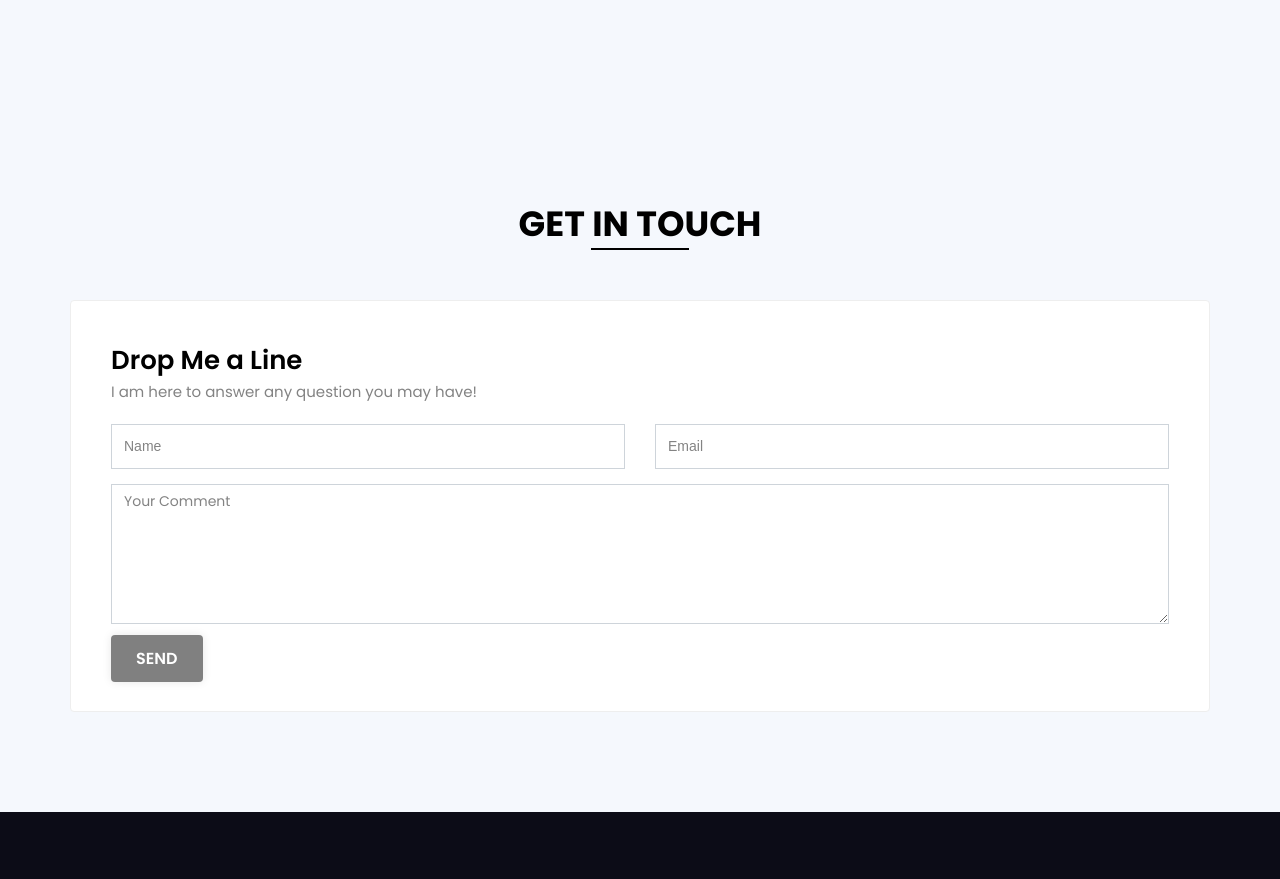
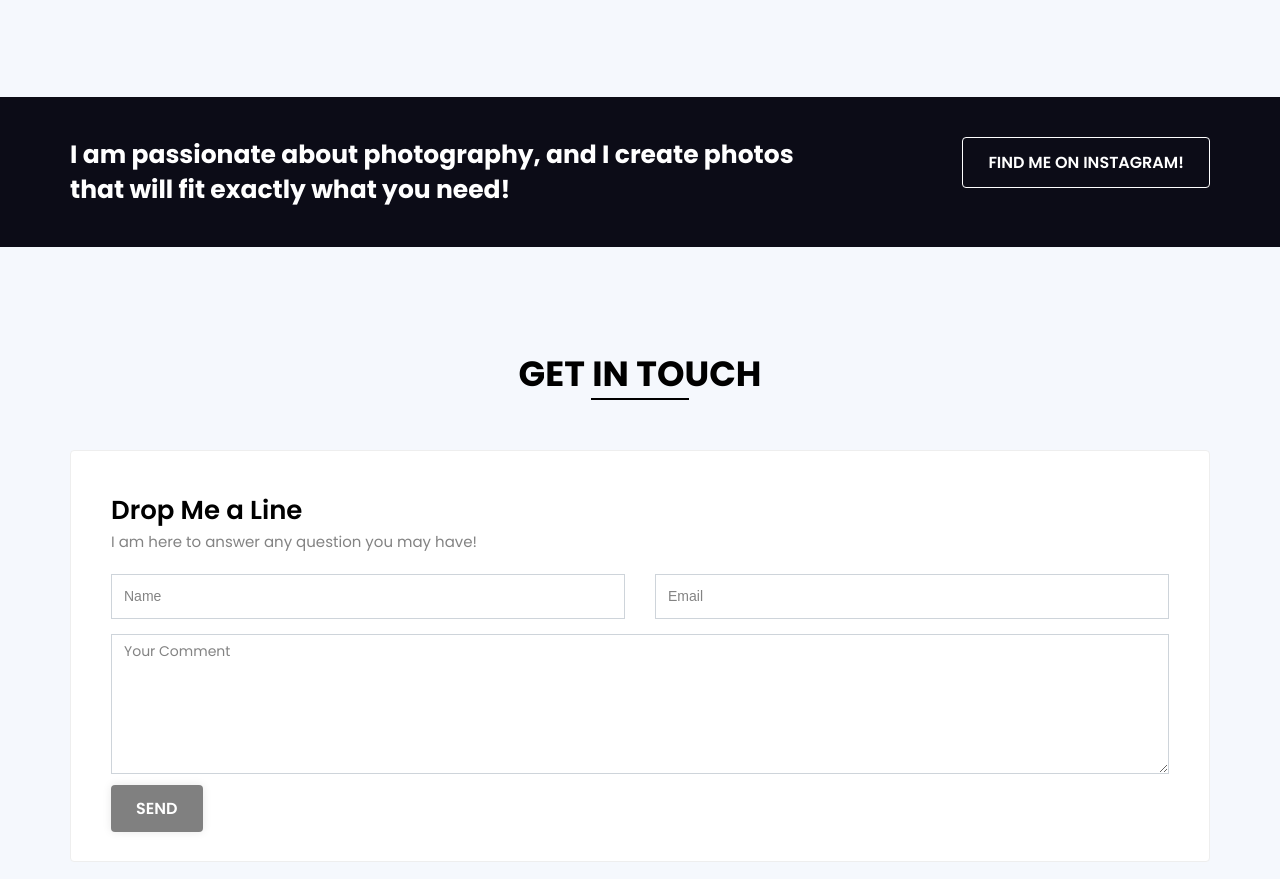
Before and after one commit to DMU-p2510079/labs, a plain HTML site: page Cw 2/home.html in a window 1280 px wide. Shown: the part 2285-3164 px from the top of the page. Drawn offline with Linux system fonts and the light colour scheme.

Commit message:
I have added  a small banner to encourage my audience to visit my instagram profile. html: created a section with divs inside and an <a> element with an href element directing to my instagram and styled it with basic css elements

```diff
--- a/Cw 2/home.html
+++ b/Cw 2/home.html
@@ -139,7 +139,21 @@
 
     <!--End Portfolio-->
 
+    <!--Start Message text-->
+        <section class="message-text">
+    <div class="container">
+      <div class="row align-items-center">
+    <div class="text">
+      <h2> I am passionate about photography, and I create photos that will fit exactly what you need!</h2>
+      </div>
+      <div class="button">
+    <a href="https://www.instagram.com/rawoclock/">Find me on Instagram! </a>
+      </div>
+      </div>
 
+    </div>
+        </section>
+        <!--End Message-text-->
 
 
 
--- a/Cw 2/style.css
+++ b/Cw 2/style.css
@@ -457,6 +457,8 @@ animation: galleryIcon .8s ease;
   }
 }
 
+
+
 /*lightbox*/
 
 .lightbox{
@@ -502,6 +504,50 @@ animation: galleryIcon .8s ease;
   display: block;
 }
 
+/*Message text*/
+
+.message-text{
+  background-color: #0c0c17;
+  padding: 40px 15px;
+}
+
+.message-text .text{
+  flex: 0 0 66.66%;
+  max-width: 66.66%
+}
+
+.message-text .text h2{
+  font-size: 25px;
+  color: #ffffff;
+  font-weight: 700;
+  margin: 0;
+  padding: 0;
+  line-height: 35px;
+}
+.message-text .button{
+  flex: 0 0 33.33%;
+  max-width: 33.33%;
+  text-align:right;
+}
+
+.message-text .button a{
+  border-radius: 4px;
+  color: #ffffff;
+  border:1px solid #ffffff;
+  padding: 12px 25px;
+  text-decoration: none;
+  display: inline-block;
+  font size: 14px;
+  text-transform: uppercase;
+  font-weight: 600;
+  transition: all .5s ease;
+  background-color: transparent;
+}
+
+.message-text .button a:hover{
+  background-color: #ffffff;
+  color: #000000;
+}
 
 /*contact us*/
 
```
